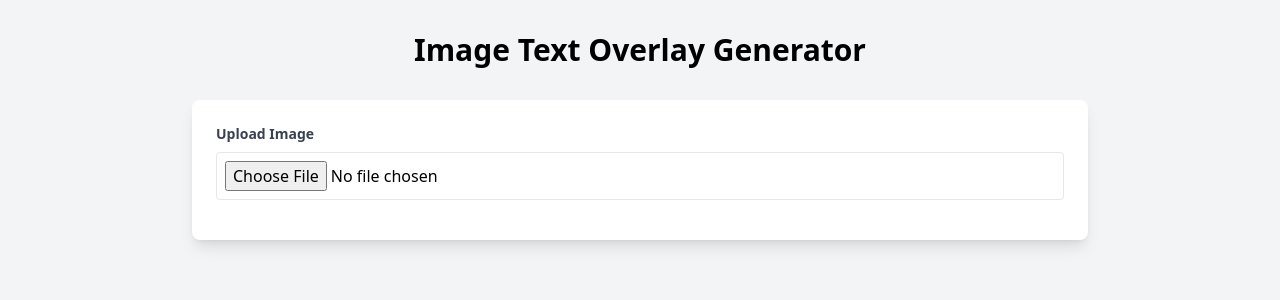
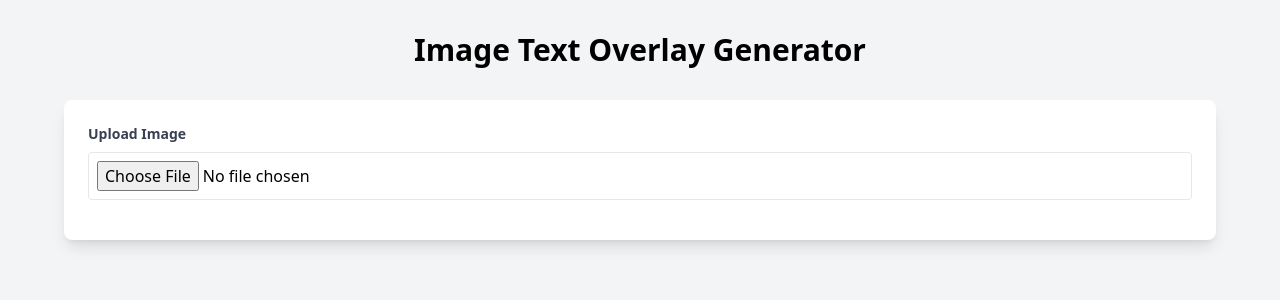
Before and after one commit to adriangohjw/image-overlay-generator, a React (Vite) app: page / in a window 1280 px wide. Shown: the top 300 px of the page. Built offline with nearby package versions, Linux system fonts and the light colour scheme.

Commit message:
Improve responsive layout for image text overlay generator

```diff
--- a/src/App.tsx
+++ b/src/App.tsx
@@ -56,21 +56,24 @@ function App() {
 
   return (
     <div className="min-h-screen bg-gray-100 p-8">
-      <div className="max-w-4xl mx-auto">
+      <div className="max-w-6xl mx-auto">
         <h1 className="text-3xl font-bold text-center mb-8">Image Text Overlay Generator</h1>
 
         <div className="bg-white rounded-lg shadow-lg p-6 mb-6">
           <ImageUpload onImageUpload={setSelectedImage} />
 
           {selectedImage && (
-            <>
+            <div className="flex flex-col md:flex-row gap-6 mt-6">
+              <div className="w-full md:w-1/3">
                 <TextControls
                   overlayText={overlayText}
                   fontSize={fontSize}
                   onTextChange={setOverlayText}
                   onFontSizeChange={setFontSize}
                 />
+              </div>
 
+              <div className="w-full md:w-2/3">
                 <ImagePreview
                   selectedImage={selectedImage}
                   overlayText={overlayText}
@@ -79,7 +82,8 @@ function App() {
                   onWrappedLinesChange={setWrappedLines}
                   onDownload={handleDownload}
                 />
-            </>
+              </div>
+            </div>
           )}
         </div>
       </div>
```
Lines whose indentation alone changed are shown as unchanged.
